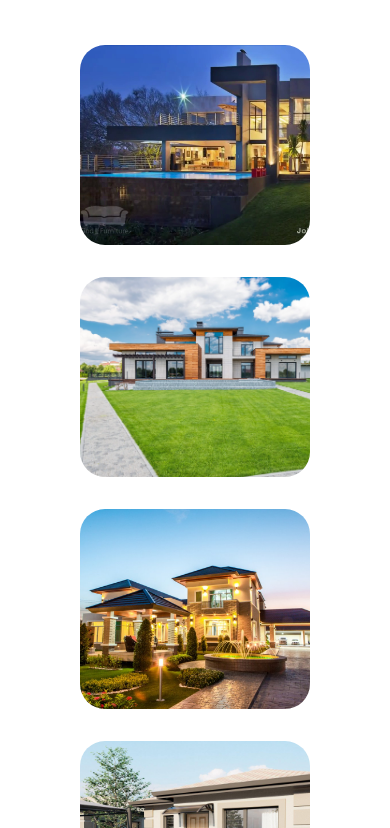
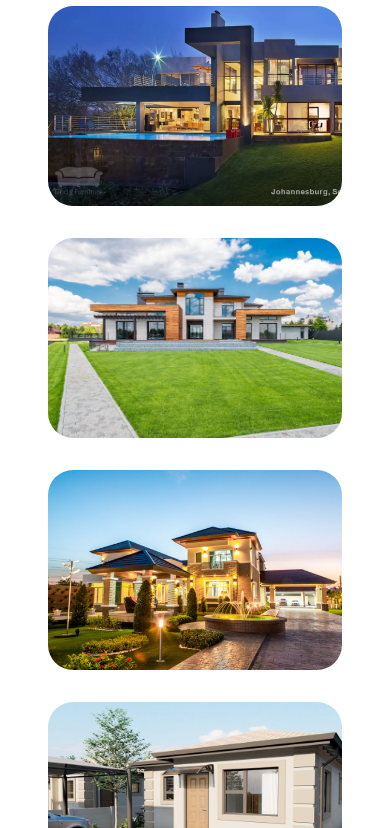
Before and after one commit to MartinToseski/DreamHome-Reality-Website, a plain HTML site: page listings.html in a window 390 px wide. Shown: the part 461-1289 px from the top of the page. Drawn offline with Linux system fonts and the light colour scheme.

Commit message:
media query gallery change

```diff
--- a/css/style.css
+++ b/css/style.css
@@ -1193,6 +1193,10 @@ textarea {
     gap: 4rem;
   }
 
+  #listings-offers {
+    padding: 5rem 3rem;
+  }
+
   #listings-offers h3 {
     font-size: 2rem;
   }
```
